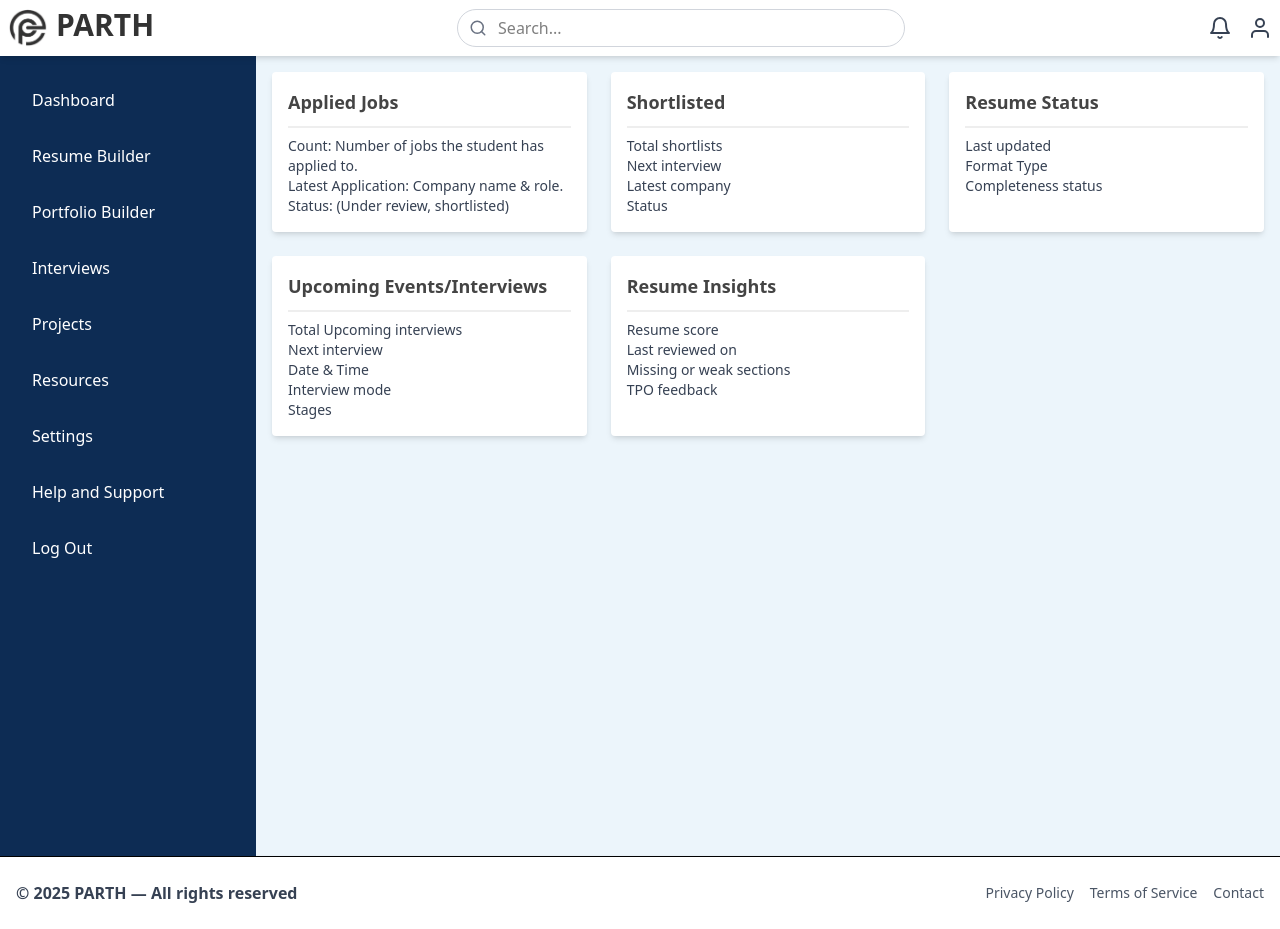
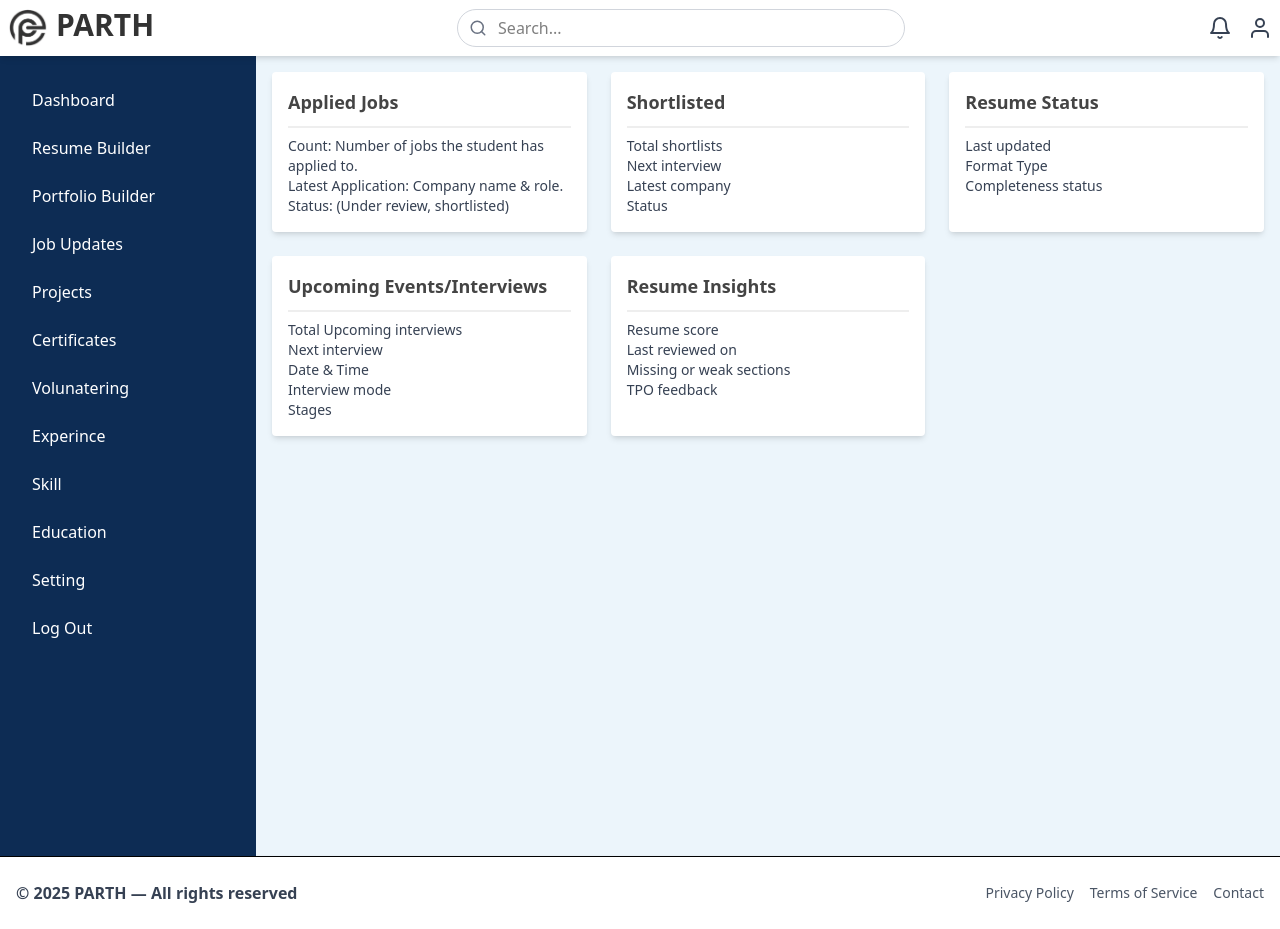
Before and after one commit to LaganMehtaJi/Parth-Server, a React (Vite) app in the folder parth/: page /dashboard in a window 1280 px wide. Built offline with nearby package versions, Linux system fonts and the light colour scheme.

Commit message:
outlet done

```diff
--- a/parth/src/App.jsx
+++ b/parth/src/App.jsx
@@ -1,30 +1,34 @@
 import './App.css'
-import {Routes,Route} from "react-router-dom";
-import Hero from "../src/Hero/index.jsx";
-import Home from "../src/Home/index.jsx";
-import Dashboard from './dashboard/index.jsx'
-import Admin from "../src/adminDashboard/admin.jsx";
+import { Routes, Route } from "react-router-dom";
+import Hero from "./Hero/index.jsx";
+import Home from "./Home/index.jsx";
+import Dashboard from './dashboard/index.jsx';
+import Admin from "./adminDashboard/admin.jsx";
 import Email from './Home/Email.jsx';
 import JobsCards from './Home/JobCards.jsx';
 import Message from './Home/Message.jsx';
 import Notifications from './Home/Notifications.jsx';
+import Main from "./dashboard/main";
+import { Header } from "./dashboard/ResumeBuilder/Header.jsx";
+
 function App() {
+  return (
+    <Routes>
+      <Route path='/' element={<Hero />} />
+      <Route path='/home' element={<Home />} />
+      <Route path='/email' element={<Email />} />
+      <Route path='/jobs' element={<JobsCards />} />
+      <Route path='/admin' element={<Admin />} />
+      <Route path='/messaging' element={<Message />} />
+      <Route path='/notifications' element={<Notifications />} />
 
 
-  return (
-    <>
-   <Routes>
-    <Route path='/' element={<Hero/>} />
-    <Route path='/home' element={<Home/>} />
-    <Route path='/email'element={<Email/>}/>
-    <Route path="/jobs"element={<JobsCards/>}/>
-     <Route path='/dashboard' element={<Dashboard/>} />
-      <Route path='/admin' element={<Admin/>} />
-       <Route path='/messaging' element={<Message/>} />
-       <Route path="/notifications"element={<Notifications/>}/>
-   </Routes>
-    </>
-  )
+      <Route path='/dashboard' element={<Dashboard />}>
+        <Route index element={<Main />} />
+        <Route path='Resumebuilder' element={<Header/>} />
+      </Route>
+    </Routes>
+  );
 }
 
-export default App
+export default App;
--- a/parth/src/dashboard/Main.jsx
+++ b/parth/src/dashboard/Main.jsx
@@ -5,7 +5,7 @@ const Card = ({ title, children }) => (
   </div>
 );
 
-const Main = () => {
+const Main= () => {
   return (
     <div className="grid grid-cols-1 md:grid-cols-2 lg:grid-cols-3 gap-6">
       <Card title="Applied Jobs">
--- /dev/null
+++ b/parth/src/dashboard/MainHandle.jsx
@@ -0,0 +1,18 @@
+
+import Layout from "./Layout";
+import Main from "./main";
+import { Header } from "./ResumeBuilder/Header";
+import { Routes, Route } from "react-router-dom";
+
+export const MainHandler = () => {
+  return (
+    <Routes>
+      <Route path="/dashboard" element={<Layout />}>
+        <Route index element={<Main />} />
+        <Route path="resumebuilder" element={<Header/>} />
+
+      </Route>
+    </Routes>
+  );
+};
+export default MainHandler;
--- a/parth/src/dashboard/Sidebar.jsx
+++ b/parth/src/dashboard/Sidebar.jsx
@@ -59,21 +59,24 @@ const Sidebar = () => {
       <aside
         className={`${
           open ? "translate-x-0" : "-translate-x-full"
-        } md:translate-x-0 transform transition-transform duration-300 ease-in-out bg-[#0d2c54] text-white w-64 min-h-screen p-6 space-y-4 fixed md:static z-40`}
+        } md:translate-x-0 transform transition-transform duration-300 ease-in-out bg-[#0d2c54] text-white w-64 min-h-screen p-6 space-y-2 fixed md:static z-40`}
       >
         {[
-          { name:"Dashboard" ,path:'/d'} ,
-          {name:"Resume Builder",path:'/Resumebuilder'},
-          {name:"Portfolio Builder",path:'/Portfolio'},
-          {name:"Interviews",path:'/interviews'},
-          {name:"Projects",path:'/projects'},
-          {name:"Resources",path:'/resources'},
-          { name:"Settings",path:'/settings'},
-          {name:"Help and Support",path:'/help'},
-          {name:"Log Out",path:'/logout'}
-        ].map((item) => (
+          { name:"Dashboard" ,path:'/'} ,
+          {name:"Resume Builder",path:'Resumebuilder'},
+          {name:"Portfolio Builder",path:'Portfolio'},
+          {name:"Job Updates",path:'job'},
+          {name:"Projects",path:'projects'},
+          {name:"Certificates",path:'certificates'},
+          { name:"Volunatering",path:'/volunatering'},
+          {name:"Experince",path:'experience'},
+          {name:"Skill",path:'skill'},
+          {name:"Education",path:'education'},
+          {name:"Setting",path:'setting'},
+          {name:"Log Out",path:'logout'}
+        ].map((item,index) => (
           <div
-            key={item}
+            key={item.name}
             className="hover:bg-blue-900 cursor-pointer p-2 rounded transition-colors duration-200"
           >
             {
--- a/parth/src/dashboard/index.jsx
+++ b/parth/src/dashboard/index.jsx
@@ -1,7 +1,7 @@
 import React, { useState } from "react";
+import { Outlet } from "react-router-dom";
 import Header from "./Header";
 import Sidebar from "./Sidebar";
-import Main from "./main";
 import Footer from "./Footer";
 
 const Dashboard = () => {
@@ -9,16 +9,22 @@ const Dashboard = () => {
 
   return (
     <div className="flex flex-col min-h-screen">
-  <Header className=" h-14 md:h-14 lg:h-10" toggleSidebar={() => setIsSidebarOpen(!isSidebarOpen)} />
-  <div className="flex flex-1">
-    <Sidebar isOpen={isSidebarOpen} toggleSidebar={() => setIsSidebarOpen(false)} />
-    <main className="flex-1 bg-[#ecf5fb] p-4">
-      <Main />
-    </main>
-  </div>
-  <Footer />
-</div>
+      <Header
+        className="h-14 md:h-14 lg:h-10"
+        toggleSidebar={() => setIsSidebarOpen(!isSidebarOpen)}
+      />
+      <div className="flex flex-1">
+        <Sidebar
+          isOpen={isSidebarOpen}
+          toggleSidebar={() => setIsSidebarOpen(false)}
+        />
+        <main className="flex-1 bg-[#ecf5fb] p-4">
 
+          <Outlet />
+        </main>
+      </div>
+      <Footer />
+    </div>
   );
 };
 
```
Also changed, not shown: parth/src/dashboard/ResumeBuilder/Header.jsx (renamed from parth/src/dashboard/ResumeBuilder.jsx/Header.jsx).
